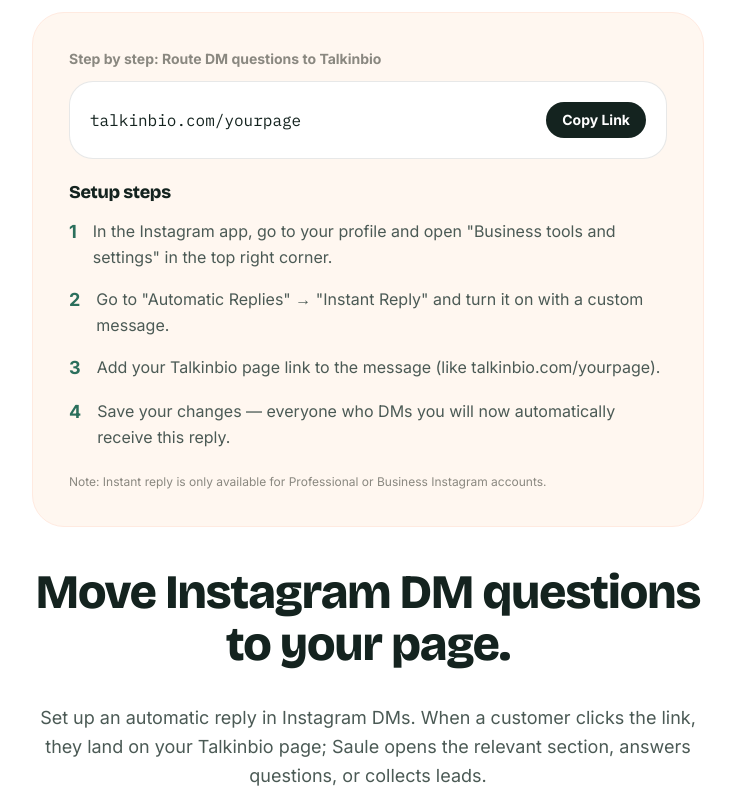
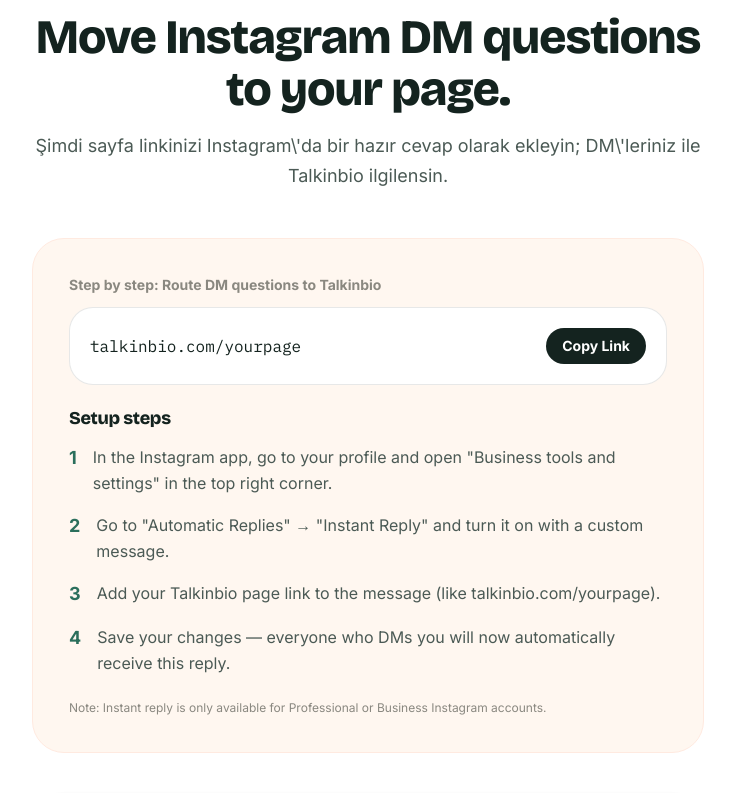
Before and after one commit to pelevanid-lab/talkinbio, a Next.js app: page /en in a window 1280 px wide. Shown: the part 2480-3273 px from the top of the page, without its empty margins (272-1007 px from the left). Built offline with nearby package versions, Linux system fonts and the light colour scheme; no server answers.

Commit message:
Reorganize Instagram DM section layout - move title up and add intro text

```diff
--- a/src/components/InstagramDMSection.tsx
+++ b/src/components/InstagramDMSection.tsx
@@ -15,6 +15,9 @@
     <section className="py-20 md:py-28 bg-white border-t border-[var(--border)]">
       <div className="wrap">
         <div className="max-w-2xl mx-auto">
+          <h2 className="text-3xl md:text-5xl font-bold text-[var(--ink)] mb-4 text-center">{copy.title}</h2>
+          <p className="text-lg text-[var(--ink-soft)] leading-relaxed text-center mb-12">Şimdi sayfa linkinizi Instagram\'da bir hazır cevap olarak ekleyin; DM\'leriniz ile Talkinbio ilgilensin.</p>
+
           <div className="bg-[#FFF7F0] border border-[#FFEAE0] rounded-[32px] p-7 md:p-9 mb-10">
             <p className="text-sm font-bold text-[var(--muted)] mb-3">{copy.kicker}</p>
             <div className="bg-white border border-[var(--border)] rounded-[24px] p-4 md:p-5 mb-6 flex items-center justify-between gap-4">
@@ -40,9 +43,6 @@
             <p className="text-xs text-[var(--muted)]">{copy.note}</p>
           </div>
 
-          <h2 className="text-3xl md:text-5xl font-bold text-[var(--ink)] mb-8 text-center">{copy.title}</h2>
-          <p className="text-lg text-[var(--ink-soft)] leading-relaxed text-center mb-10">{copy.body}</p>
-
           <div className="bg-[var(--paper)] border border-[var(--border)] rounded-[32px] p-5 md:p-8 shadow-sm">
             <div className="bg-white rounded-[24px] border border-[var(--border)] p-5 mb-5">
               <p className="text-xs font-bold uppercase tracking-wider text-[var(--muted)] mb-2">Instagram DM</p>
```
